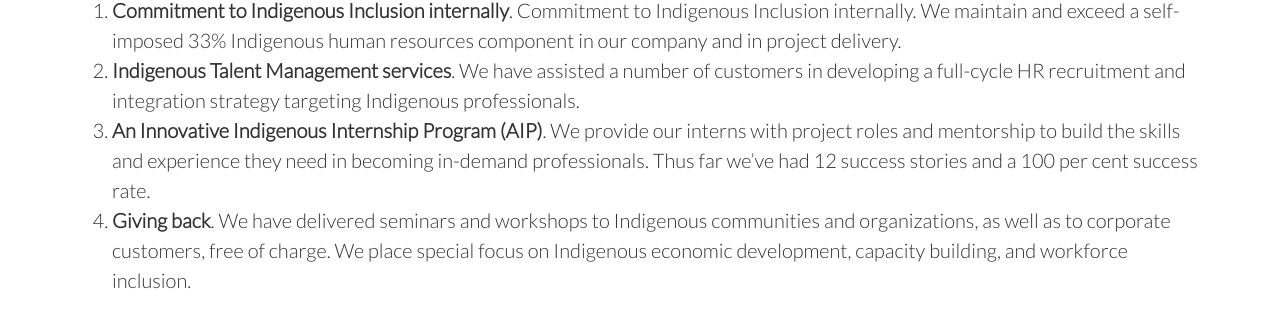
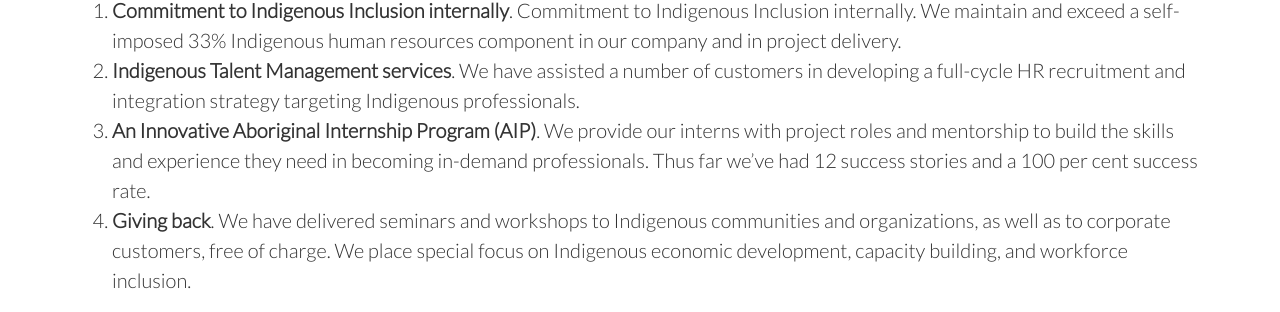
Before and after one commit to ouarez/acosys, a Jekyll site: the page built from about/social-responsibility.md, in a window 1280 px wide. Shown: the part 626-938 px from the top of the page. Built offline with Jekyll 4.4.1, drawn with Linux system fonts in a browser that asks for light colours; nearby versions of some CDN libraries; a script that is not in the unit is left out.

Commit message:
Update About Pages “social-responsibility”

```diff
--- a/about/social-responsibility.md
+++ b/about/social-responsibility.md
@@ -15,5 +15,5 @@ Our goal is to raise the visibility of Indigenous professionals in the private s
 
 1. **Commitment to Indigenous Inclusion internally**. Commitment to Indigenous Inclusion internally. We maintain and exceed a self-imposed 33% Indigenous human resources component in our company and in project delivery.
 2. **Indigenous Talent Management services**. We have assisted a number of customers in developing a full-cycle HR recruitment and integration strategy targeting Indigenous professionals.
-3. **An Innovative Indigenous Internship Program (AIP)**. We provide our interns with project roles and mentorship to build the skills and experience they need in becoming in-demand professionals. Thus far we've had 12 success stories and a 100 per cent success rate.
+3. **An Innovative Aboriginal Internship Program (AIP)**. We provide our interns with project roles and mentorship to build the skills and experience they need in becoming in-demand professionals. Thus far we've had 12 success stories and a 100 per cent success rate.
 4. **Giving back**. We have delivered seminars and workshops to Indigenous communities and organizations, as well as to corporate customers, free of charge. We place special focus on Indigenous economic development, capacity building, and workforce inclusion.
```
